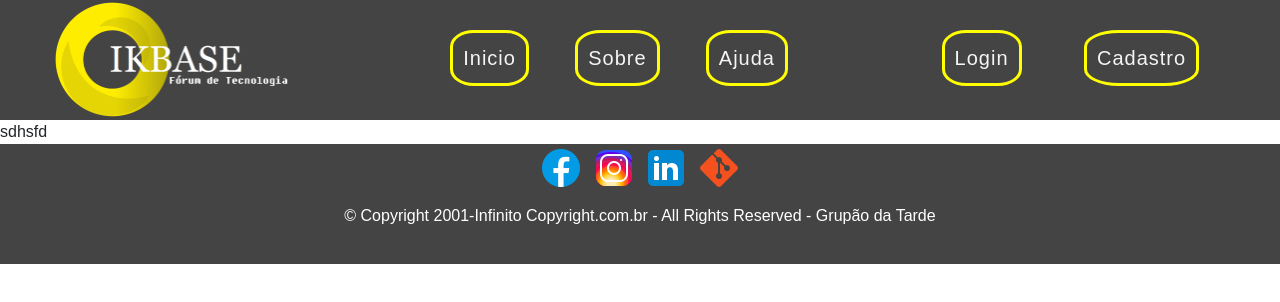
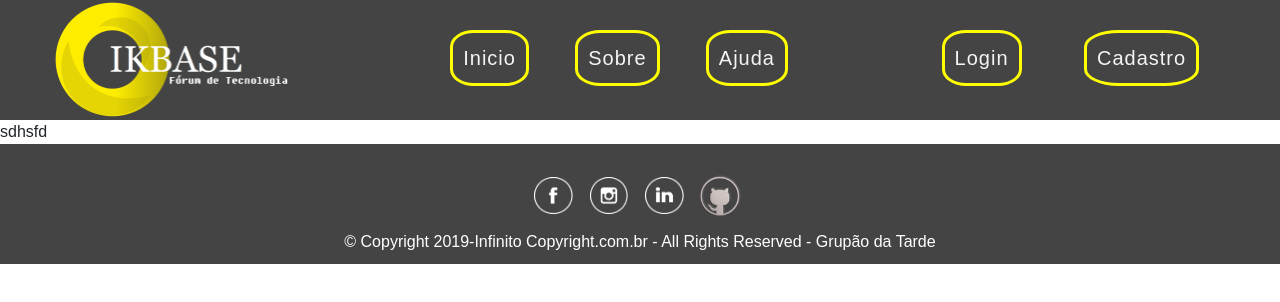
Before and after one commit to gabrielleandro02/IKbase, a plain HTML site: page frontend/views/ajuda.html in a window 1280 px wide. Drawn offline with nearby package versions, Linux system fonts and the light colour scheme.

Commit message:
commit-gabriel

```diff
--- a/frontend/public/css/geral.css
+++ b/frontend/public/css/geral.css
@@ -85,6 +85,7 @@ footer{
     width: 100%;
     display: inline-block;
     text-align:center;
+    margin-top: 2%
 }
 .footer-div-icons ul{
     list-style: none;
--- a/frontend/public/js/directives/uiGeral.js
+++ b/frontend/public/js/directives/uiGeral.js
@@ -33,15 +33,15 @@ angular.module("projeto").directive("uiFooter", function() {
         <div class="footer-div-rest">
             <div class="footer-div-icons">
                 <ul>
-                    <li><a href="https://pt-br.facebook.com/KbaseItSolutions/"><img src="/img/icons8-facebook-48.png" alt=""></a></li>
-                    <li><a href="https://www.instagram.com/kbasesoftwares/"><img src="/img/icons8-instagram-48.png" alt=""></ahref="http:"></li>
-                    <li><a href="https://www.linkedin.com/company/kbasesoftwares"><img src="/img/icons8-linkedin-48.png" alt=""></a></li>
-                    <li><a href="https://github.com/kbase"><img src="/img/icons8-git-48.png" alt=""></a></li>
+                    <li><a href="https://pt-br.facebook.com/KbaseItSolutions/"><img style="width: 3%; heigth: 3%;" src="/img/Facebook.png" alt=""></a></li>
+                    <li><a href="https://www.instagram.com/kbasesoftwares/"><img style="width: 3%; heigth: 3%; margin-left: 1%" src="/img/Instagram.png" alt=""></ahref="http:"></li>
+                    <li><a href="https://www.linkedin.com/company/kbasesoftwares"><img style="width: 3%; heigth: 3%; margin-left: 1%" src="/img/LinkedIn.png" alt=""></a></li>
+                    <li><a href="https://github.com/kbase"><img style="width: 4%; heigth: 4%; margin-left: 0.5%" src="/img/icon.png" alt=""></a></li>
                 </ul>
             </div>
 
             <div class="footer-div-txt">
-                © Copyright 2001-Infinito Copyright.com.br - All Rights Reserved - Grupão da Tarde
+                © Copyright 2019-Infinito Copyright.com.br - All Rights Reserved - Grupão da Tarde
             </div>
 
 
```
Also changed, not shown: frontend/public/img/Facebook.png (added), frontend/public/img/Instagram.png (added), frontend/public/img/LinkedIn.png (added), frontend/public/img/icon.png (added), frontend/public/img/iconGit.png (added), frontend/public/img/icongi.png (added), frontend/public/img/pngkey.com-github-icon-png-1787243.png (added).
